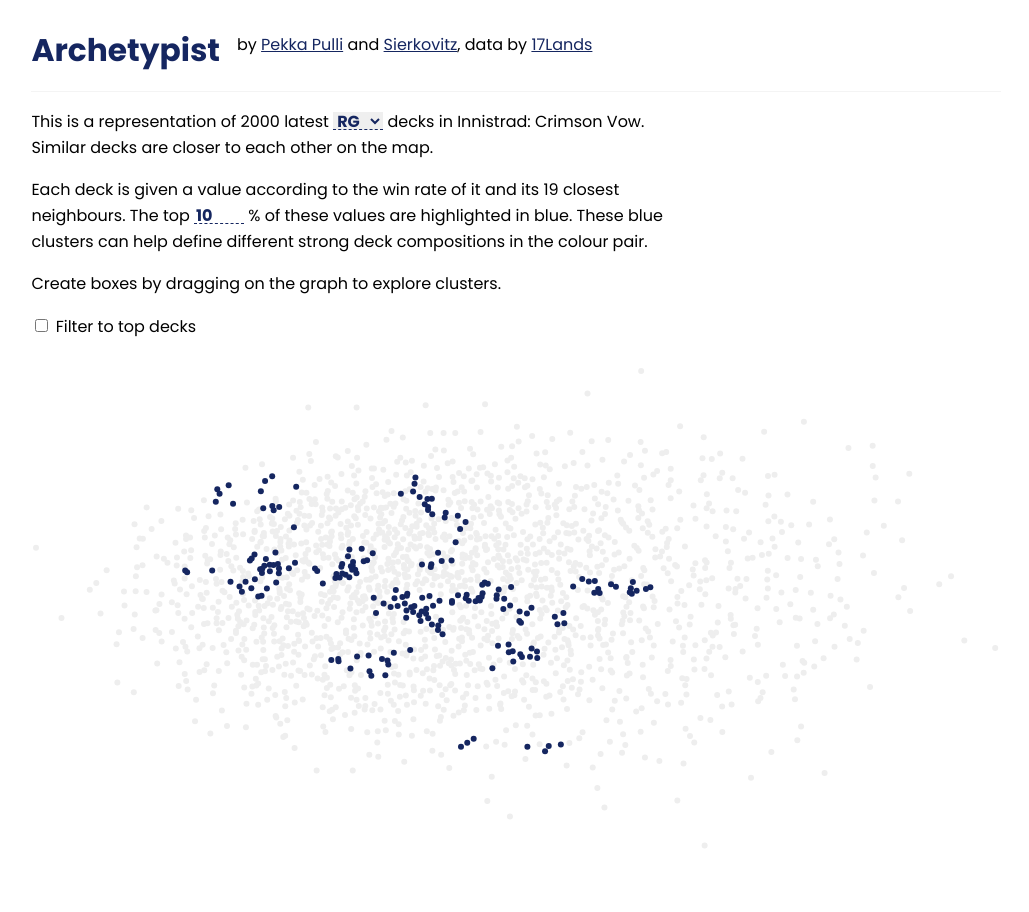
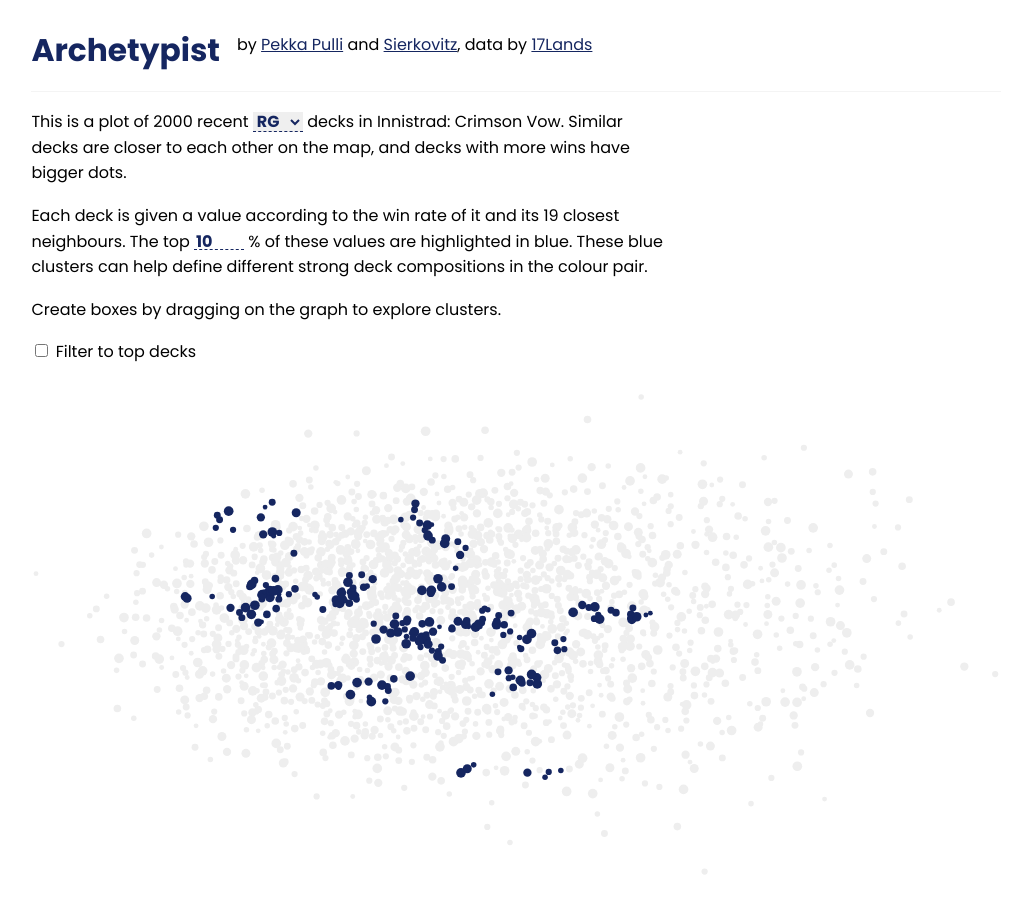
Before and after one commit to pekkapulli/draft-archetype-tool, a React app: page / in a window 1280 px wide. Shown: the top 912 px of the page, without its empty margins (124-1153 px from the left). Built offline with nearby package versions, Linux system fonts and the light colour scheme; a web font is replaced by a local one.

Commit message:
Add size and fixes

```diff
--- a/src/components/DeckPlot.tsx
+++ b/src/components/DeckPlot.tsx
@@ -54,6 +54,10 @@ const DeckPlot = (props: Props & ParentDimensionsProps) => {
     const yScale = scaleLinear()
       .range([height - 5, 5])
       .domain([minY !== undefined ? minY : 0, maxY !== undefined ? maxY : 2]);
+    const minSize = Math.max(width / 400, 1);
+    const sizeScale = scaleLinear()
+      .range([minSize, minSize * 2])
+      .domain([0, 7]);
     //  scaleColor(d['Neighbours average win rate'])
     const plotRender = data.map((d) => (
       <circle
@@ -64,7 +68,7 @@ const DeckPlot = (props: Props & ParentDimensionsProps) => {
             ? theme.colors.blue
             : theme.colors.grey(4)
         }
-        r={3}
+        r={sizeScale(d.Wins)}
         key={d['Deck ID']}
       />
     ));
--- a/src/components/ExampleDecks.tsx
+++ b/src/components/ExampleDecks.tsx
@@ -25,7 +25,7 @@ const Lists = styled.div`
 
 const List = styled.div`
   margin-right: ${theme.spacing(2)};
-  width: 300px;
+  width: 290px;
   flex-shrink: 0;
 `;
 
@@ -50,6 +50,7 @@ const CardAmount = styled.div`
 const CardName = styled(CardAmount)`
   width: auto;
   text-align: left;
+  flex-grow: 1;
 `;
 
 export const ExampleDecks = ({ deckLists }: DeckListsProps) => {
--- a/src/components/MainPage.tsx
+++ b/src/components/MainPage.tsx
@@ -56,7 +56,7 @@ const InlineInput = styled.input`
 
 const InlineSelect = styled.select`
   display: inline-block;
-  height: 18px;
+  height: 20px;
   width: 50px;
   border: none;
   border-bottom: 1px dashed ${theme.colors.blue};
@@ -143,7 +143,7 @@ export default () => {
       <Header />
       <WideTextContent>
         <P>
-          This is a representation of 2000 latest{' '}
+          This is a plot of 2000 recent{' '}
           <InlineSelect onChange={(e) => setSelectedColors(e.target.value)}>
             {colours.map((c) => (
               <option key={c} value={c}>
@@ -152,7 +152,7 @@ export default () => {
             ))}
           </InlineSelect>{' '}
           decks in Innistrad: Crimson Vow. Similar decks are closer to each
-          other on the map.
+          other on the map, and decks with more wins have bigger dots.
         </P>
         <P>
           Each deck is given a value according to the win rate of it and its 19
```
